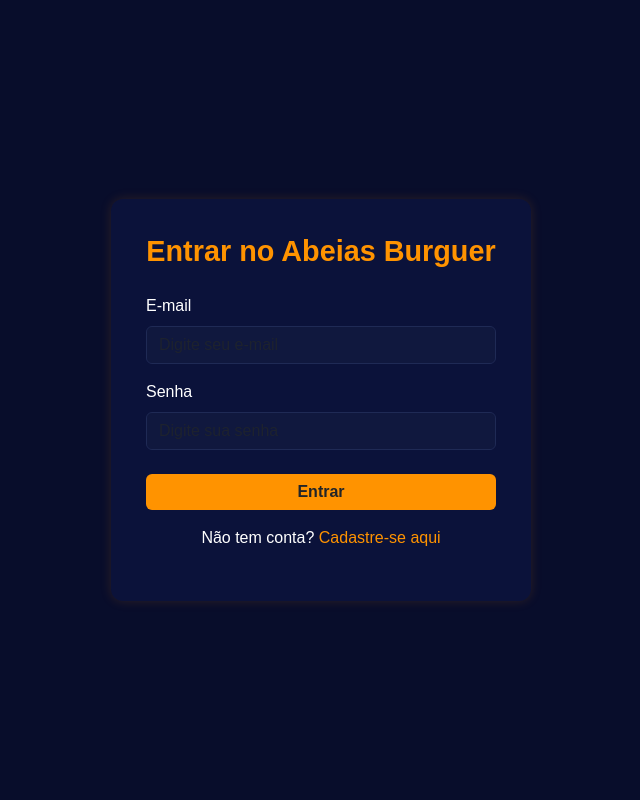
After one commit to MiguelHenrique09/Abeias, a PHP site: page /login.php in a window 1280 px wide. The commit adds this page. Shown: the whole page, without its empty margins (319-959 px from the left). Run offline with PHP 8.4, Linux system fonts and the light colour scheme.

Commit message:
Adicionando o login

```diff
--- a/login.html
+++ b/admin.php
@@ -3,7 +3,7 @@
 <head>
     <meta charset="UTF-8">
     <meta name="viewport" content="width=device-width, initial-scale=1.0">
-    <title>Login - Abeias Burguer</title>
+    <title>Document</title>
 </head>
 <body>
     aaaa
--- a/index.html
+++ b/index.html
@@ -61,7 +61,7 @@
                         </div>
                         <a href="contato.html" class="nav-item nav-link">Fale Conosco</a>
                     </div>
-                    <!--  BOTAO DE LOGIN <a href="" class="btn btn-primary py-2 px-4">Cadastre-se/Login</a>-->
+                   <a href="login.php" class="btn btn-primary py-2 px-4">Cadastre-se/Login</a>
                 </div>
             </nav>
 
--- /dev/null
+++ b/login.php
@@ -0,0 +1,124 @@
+<?php
+// Constantes do login
+define("miguelifmg24@gmail.com", "777");
+define("arthurrr778@gmail.com", "777");
+
+
+$mensagem = "";
+
+// Se o formulário foi enviado:
+if (isset($_POST["enviar"]) ) {
+
+    $email = $_POST["email"] ?? "";
+    $senha = $_POST["senha"] ?? "";
+
+    if ($email == "miguelifmg24@gmail.com" || $email == "arthurrr778@gmail.com" && $senha == 777) {
+
+        // Redireciona para a página de admin
+      header("Location: admin.php");
+        exit;
+
+    } else {
+        $mensagem = "Email ou senha incorretos!";
+    }
+}
+?>
+
+
+
+<!DOCTYPE html>
+<html lang="pt-BR">
+<head>
+    <meta charset="UTF-8">
+    <meta name="viewport" content="width=device-width, initial-scale=1.0">
+    <title>Abeias Burguer - Login</title>
+    <link rel="stylesheet" href="https://cdn.jsdelivr.net/npm/bootstrap@5.3.3/dist/css/bootstrap.min.css">
+
+    <style>
+        body{
+            background-color: #080d2b; /* Azul bem escuro */
+            color: #fff;
+            font-family: 'Poppins', sans-serif;
+            min-height: 100vh;
+            display: flex;
+            align-items: center;
+            justify-content: center;
+        }
+
+        .login-card{
+            background-color: #0b123a;
+            border-radius: 12px;
+            padding: 35px;
+            width: 100%;
+            max-width: 420px;
+            box-shadow: 0 0 12px rgba(255, 132, 0, .15);
+        }
+
+        .login-title{
+            font-weight: 700;
+            color: #ff9300;
+            font-size: 1.8rem;
+            margin-bottom: 25px;
+            text-align: center;
+        }
+
+        .form-control{
+            background-color: #10183e;
+            border: 1px solid #1f2a55;
+            color: #fff;
+        }
+
+        .form-control:focus{
+            border-color: #ff9300;
+            box-shadow: 0 0 4px rgba(255, 147, 0, .5);
+        }
+
+        .btn-login{
+            background-color: #ff9300;
+            border: none;
+            font-weight: 600;
+        }
+
+        .btn-login:hover{
+            background-color: #ffa726;
+        }
+
+        a{
+            color: #ff9300;
+            text-decoration: none;
+        }
+
+        a:hover{
+            text-decoration: underline;
+        }
+
+    </style>
+</head>
+<body>
+
+    <div class="login-card">
+        <h1 class="login-title">Entrar no Abeias Burguer</h1>
+
+        <form method="POST">
+            <div class="mb-3">
+                <label class="form-label">E-mail</label>
+                <input type="email" class="form-control" placeholder="Digite seu e-mail" name="email">
+            </div>
+
+            <div class="mb-4">
+                <label class="form-label">Senha</label>
+                <input type="password" class="form-control" placeholder="Digite sua senha" name ="senha">
+            </div>
+
+            <button type="submit" class="btn btn-login w-100 mb-3" name ="enviar" href= "admin.php"
+            >Entrar</button>
+
+            <p class="text-center">
+                Não tem conta? <a href="cadastro.html">Cadastre-se aqui</a>
+            </p>
+        </form>
+
+    </div>
+
+</body>
+</html>
```
Also changed, not shown: cadastro.html (added, +106 -0 lines), cardapio.html (+1 -25 lines).
